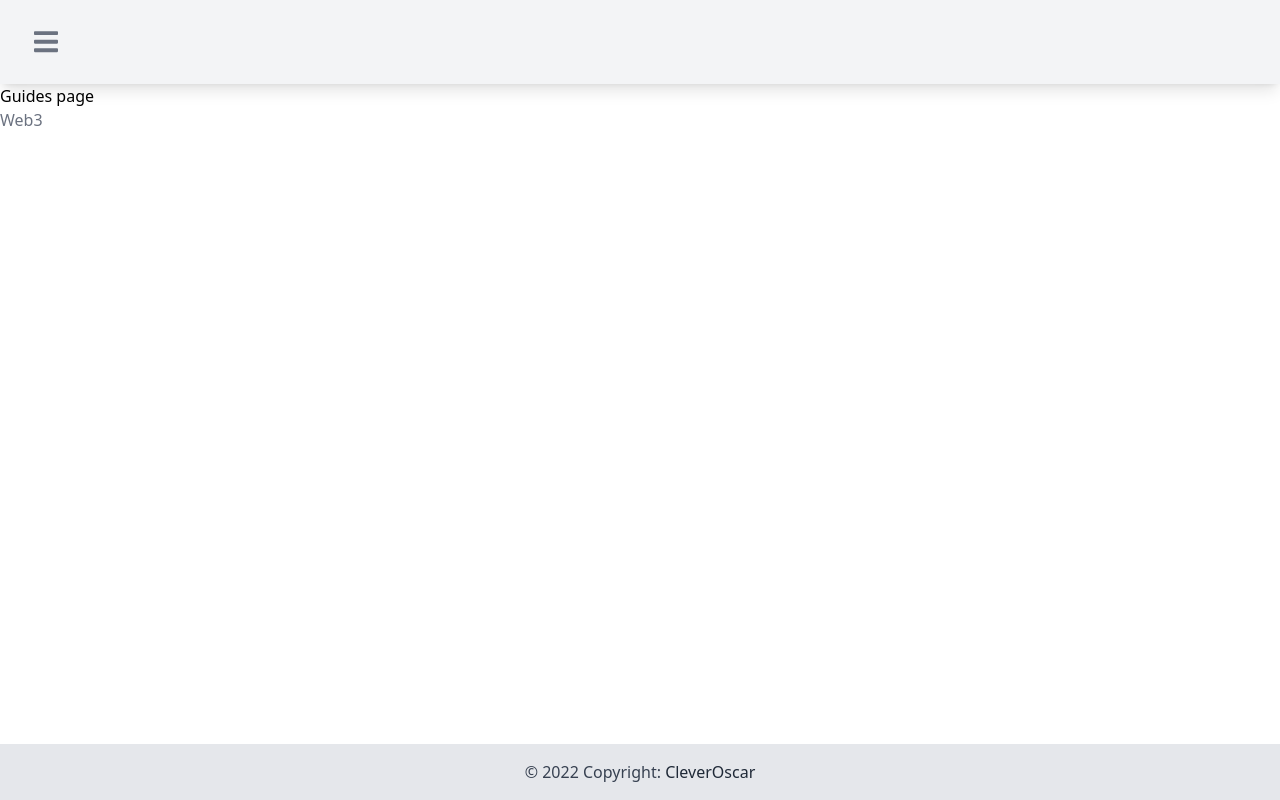
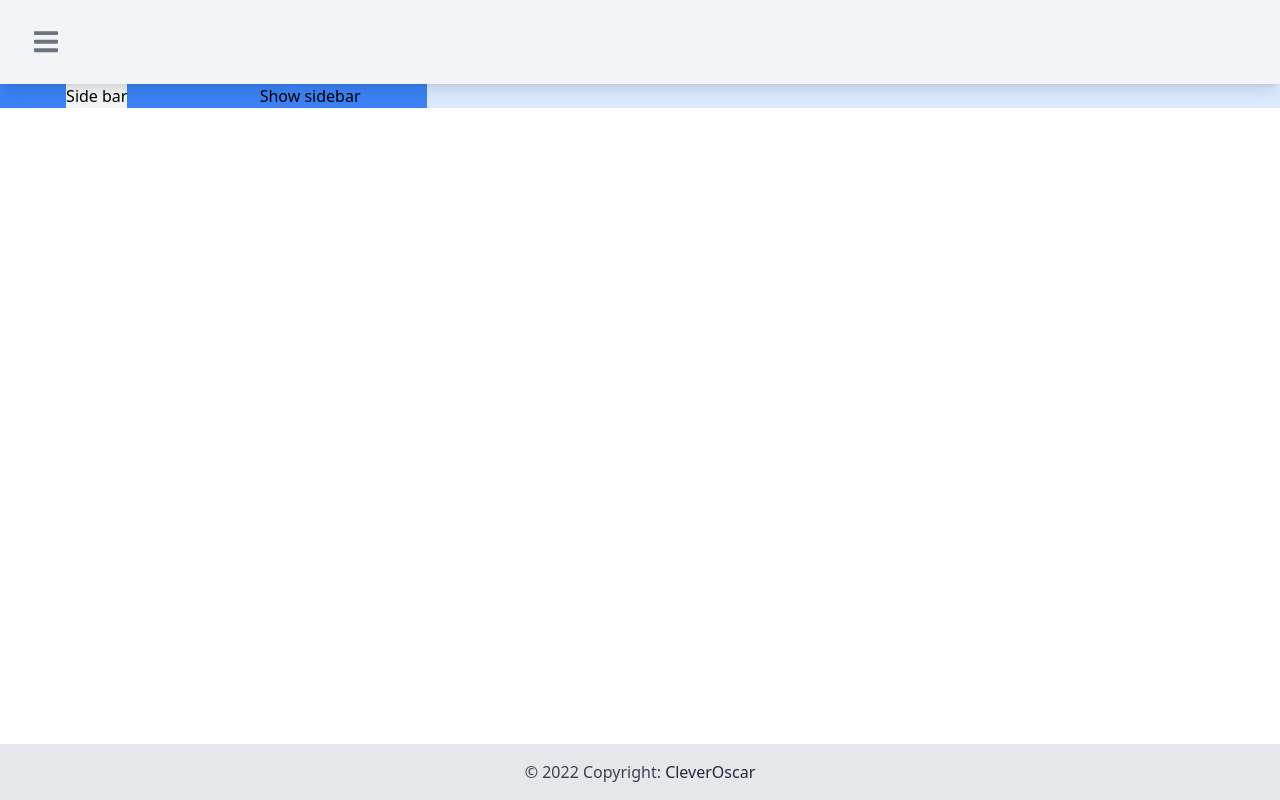
Before and after one commit to CuriousDeveloperr/Curious-Developer, a React (Create React App) app in the folder curious-dev/: page /guides in a window 1280 px wide. Built offline with nearby package versions, Linux system fonts and the light colour scheme; what tw-elements would draw is missing.

Commit message:
Updated stlyes

```diff
--- a/curious-dev/src/App.js
+++ b/curious-dev/src/App.js
@@ -14,7 +14,7 @@ function App() {
     <div className="flex flex-col h-screen justify-between">
       <Navbar />
 
-    <div className="container mx-auto h-full">
+    <div className="mx-auto h-full w-full">
       <Routes>
         <Route path="/*" element={<LandingPage/>}/>
         <Route path='/guides' element={<GuidesLandingPage />} />
--- a/curious-dev/src/view/Guides/GuidesLandingPage.jsx
+++ b/curious-dev/src/view/Guides/GuidesLandingPage.jsx
@@ -1,16 +1,28 @@
 import React from 'react';
 import {Link } from 'react-router-dom';
+import Sidebar from './Sidebar/Sidebar'
 
 export default function GuidesLandingPage() {
+
+    const hidden = () => {
+        document.querySelector(".sidebar").classList.toggle("hidden");
+    }
+
+
     return(
-        <div>
-            Guides page
+        <div className="bg-blue-100 w-auto">
 
-            <ul>
-                <li className="nav-item pr-2">
-                    <Link to="/guides/web3" className="nav-link text-gray-500 hover:text-gray-700 focus:text-gray-700 p-0" >Web3</Link>
-                </li>
-            </ul>
+            <div className="flex flex-row justify-around w-4/12 bg-blue-500">
+                <div className="sidebar w-auto bg-gray-100" >
+                    Side bar
+                </div>
+
+                <p onClick={hidden} className="hover:animate-bounce">
+                 Show sidebar
+                </p>
+            </div>
+
+
         </div>
     )
 }
--- a/curious-dev/src/view/LandingPage/Header/Header.jsx
+++ b/curious-dev/src/view/LandingPage/Header/Header.jsx
@@ -4,7 +4,7 @@ export default function Header() {
     return(
            <header>
 
-                <div className="text-center bg-gray-50 text-gray-800 py-10 h-auto px-6 h-full ">
+                <div className="text-center bg-gray-50 text-gray-800 py-10 h-auto px-6 h-full">
 
                     <div className="mb-10">
                         <h1 className="text-4xl font-bold md:text-5xl ">Curious Developer</h1>
--- a/curious-dev/src/view/LandingPage/LandingPage.jsx
+++ b/curious-dev/src/view/LandingPage/LandingPage.jsx
@@ -5,7 +5,7 @@ import Footer from '../Footer/Footer';
 
 export default function LandingPage(){
     return(
-        <div className="flex flex-col h-screen justify-evenly">
+        <div className="flex flex-col h-screen justify-evenly lg:container">
             <Header />
 
             <OpenSource />
--- a/curious-dev/src/view/LandingPage/SubViews/OpenSource.jsx
+++ b/curious-dev/src/view/LandingPage/SubViews/OpenSource.jsx
@@ -1,6 +1,6 @@
 export default function OpenSource() {
     return(
-        <div className="h-full my-4 mx-4 md:mx-0 text-left">
+        <div className="h-full my-4 mx-4 md:mx-0 text-left px-10">
 
             <span className="text-xl text-gray-400 underline underline-offset-4">
                 <p>
```
